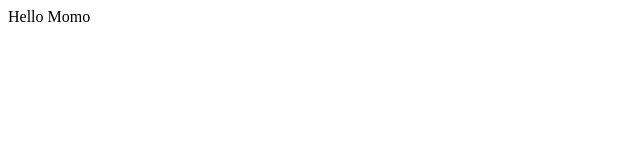
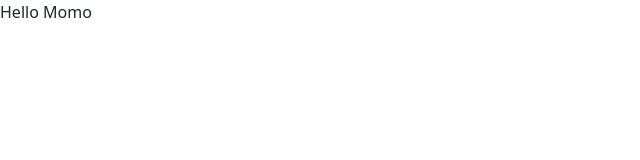
Before and after one commit to mcfrego/antojaso-front, a React (Create React App) app: page / in a window 1280 px wide. Shown: the top 160 px of the page, without its empty margins (0-640 px from the left). Built offline with nearby package versions, Linux system fonts and the light colour scheme.

Commit message:
Added Router, react-bootstrap

```diff
--- a/src/index.js
+++ b/src/index.js
@@ -1,10 +1,14 @@
 import React from 'react'
 import ReactDOM from 'react-dom'
+import { BrowserRouter } from 'react-router-dom'
 import App from './App'
+import 'bootstrap/dist/css/bootstrap.min.css'
 
 ReactDOM.render(
   <React.StrictMode>
-    <App />
+    <BrowserRouter>
+      <App />
+    </BrowserRouter>
   </React.StrictMode>,
   document.getElementById('root')
 )
```
Also changed, not shown: package.json (+9 -3 lines), 1 other file (tests, documents, lock files or other folders).
